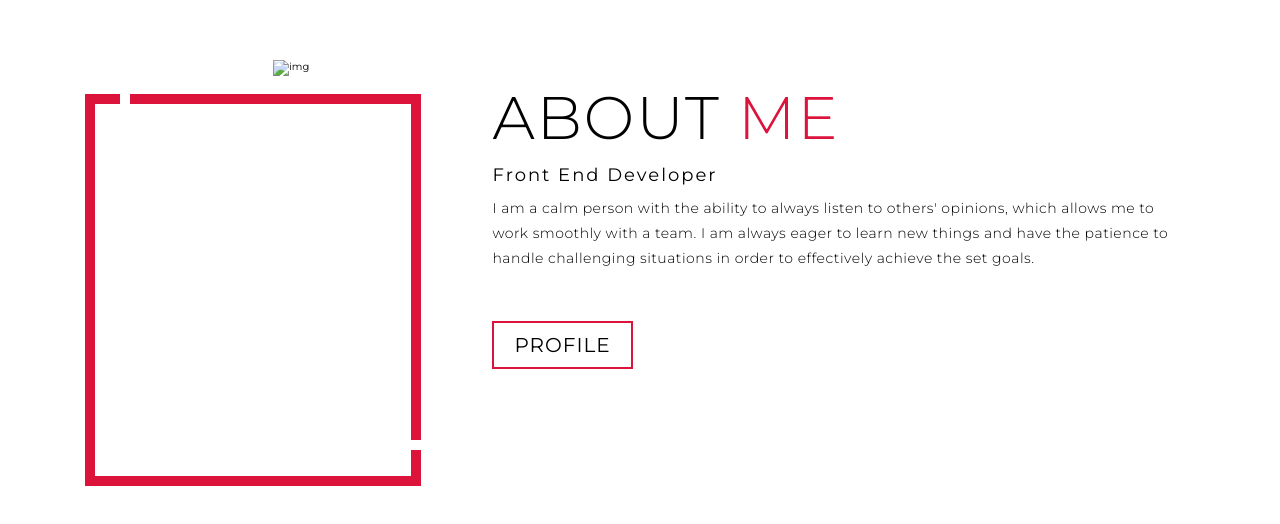
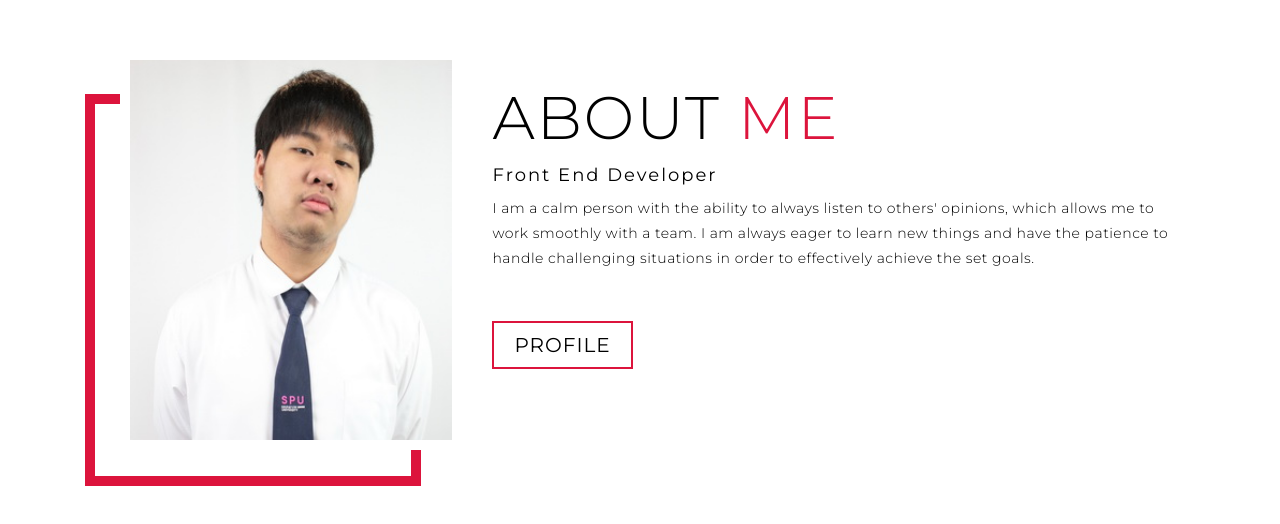
Before and after one commit to Korawit19/Korawit19.github.io, a plain HTML site: page index.html in a window 1280 px wide. Shown: the part 1763-2287 px from the top of the page. Drawn offline with Linux system fonts and the light colour scheme; files whose address does not match are found by name.

Commit message:
Update index.html

```diff
--- a/index.html
+++ b/index.html
@@ -90,7 +90,7 @@
     <div class="about container">
       <div class="col-left">
         <div class="about-img">
-          <img src="./img/img-3.jpg" alt="img">
+          <img src="./img-3.jpg" alt="img">
         </div>
       </div>
       <div class="col-right">
```
